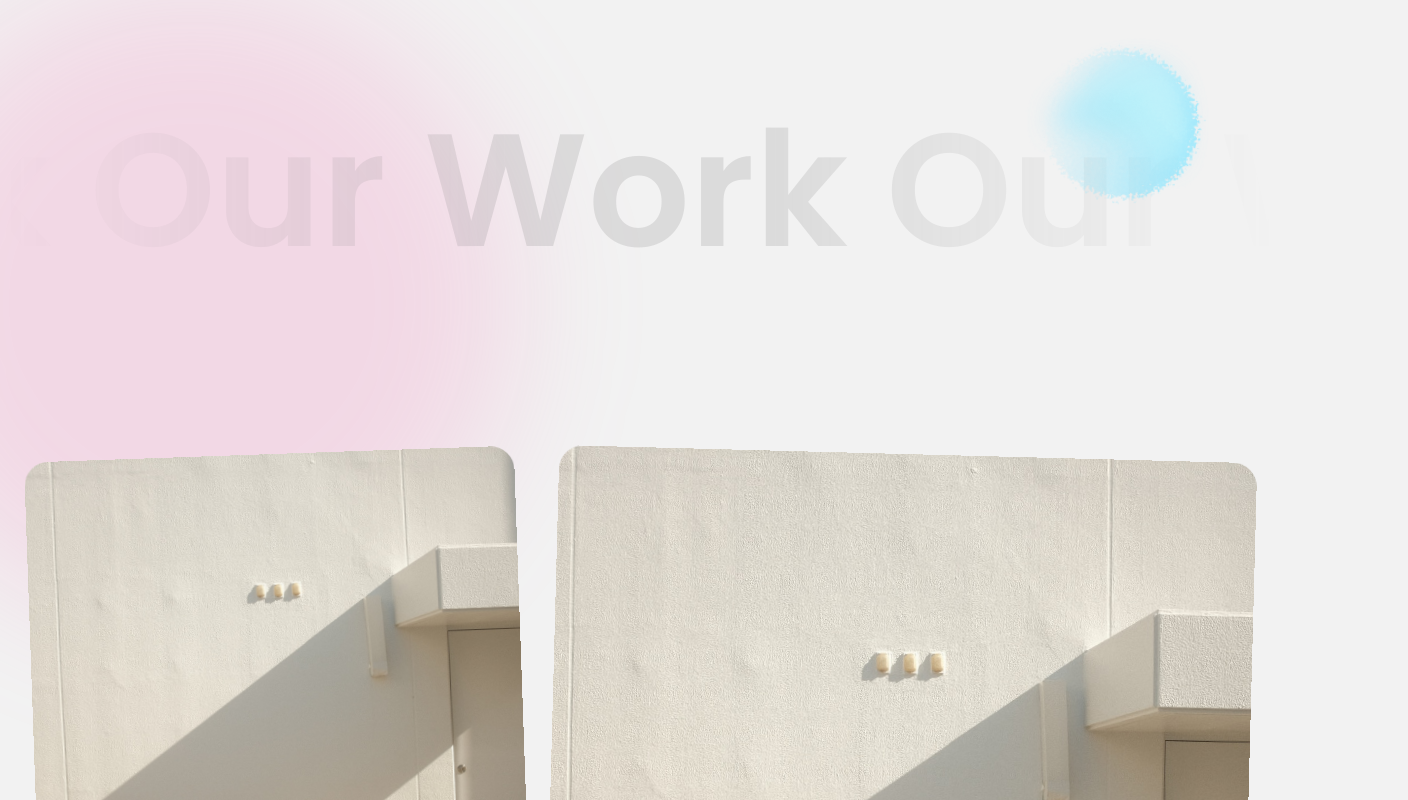
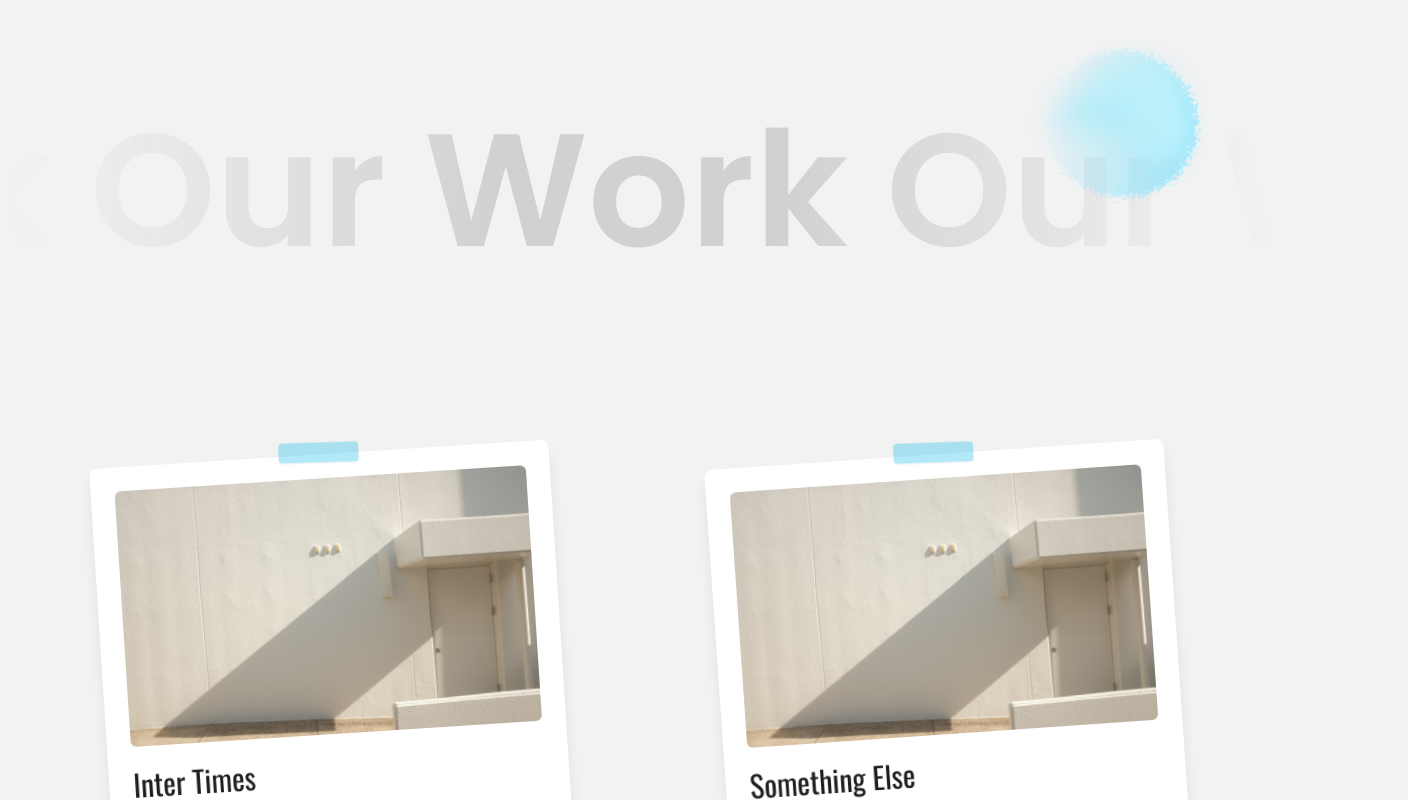
Before and after one commit to vatsalmotiani/thought-bubbles, a Next.js app: page / in a window 1280 px wide. Shown: the part 2000-2800 px from the top of the page, 1408 px wide, since content can reach past the window. Built offline with nearby package versions, Linux system fonts and the light colour scheme.

Commit message:
feat: Cursor effect

```diff
--- a/src/app/globals.css
+++ b/src/app/globals.css
@@ -87,3 +87,7 @@
 .animate-dash {
   animation: dash 4s linear infinite;
 }
+
+.cursor-effect-text {
+  /* Add this class to any element you want to trigger the cursor transformation */
+}
--- a/src/app/layout.jsx
+++ b/src/app/layout.jsx
@@ -8,6 +8,7 @@ import HomepageLoaderWrapper from "@/components/HomepageLoaderWrapper";
 import SpaceshipHunter from "@/components/SpaceshipHunter";
 import DesktopDockNavbar from "@/components/DesktopDockNavbar";
 import FloatingSidebar from "@/components/FloatingSidebar";
+import CustomCursor from "@/components/CustomCursor";
 
 export const metadata = {
   title: {
@@ -25,6 +26,7 @@ export default function RootLayout({ children }) {
     <html lang='en'>
       <body className='font-inter text-neutral-500 flex flex-col min-h-screen relative bg-tb-bg'>
         <BackgroundElements />
+        <CustomCursor />
         <SpaceshipHunter />
         <FloatingSidebar />
         {/* <Navbar /> */}
--- a/src/components/FloatingSidebar.jsx
+++ b/src/components/FloatingSidebar.jsx
@@ -72,7 +72,7 @@ export default function FloatingSidebar() {
           return (
             <li
               key={item.id}
-              className='pointer-events-auto'
+              className='pointer-events-auto cursor-effect-text'
             >
               <a
                 href={`#${item.id}`}
--- a/src/components/InfiniteScroller.jsx
+++ b/src/components/InfiniteScroller.jsx
@@ -40,7 +40,7 @@ const InfiniteScroller = ({ text }) => {
     <div className='relative w-full overflow-hidden py-20'>
       {/* Scroller with mask */}
       <div
-        className='relative opacity-20'
+        className='relative opacity-30'
         style={{
           WebkitMaskImage: "linear-gradient(to right, rgba(0,0,0,0) 0%, rgba(0,0,0,0.2) 10%, rgba(0,0,0,1) 40%, rgba(0,0,0,1) 60%, rgba(0,0,0,0.2) 90%, rgba(0,0,0,0) 100%)",
           WebkitMaskRepeat: "no-repeat",
@@ -51,7 +51,7 @@ const InfiniteScroller = ({ text }) => {
         }}
       >
         <motion.div
-          className='flex whitespace-nowrap '
+          className='flex whitespace-nowrap'
           animate={{ x: ["0%", "-100%"] }}
           transition={{ repeat: Infinity, duration: 12, ease: "linear" }}
         >
--- a/src/components/SpaceshipHunter.jsx
+++ b/src/components/SpaceshipHunter.jsx
@@ -166,7 +166,7 @@ const SpaceshipHunter = () => {
         )}
       </AnimatePresence>
 
-      <AnimatePresence>
+      {/* <AnimatePresence>
         {showForm && (
           <EnquireNowForm
             onClose={handleClose}
@@ -174,7 +174,7 @@ const SpaceshipHunter = () => {
             type='spaceship'
           />
         )}
-      </AnimatePresence>
+      </AnimatePresence> */}
     </>
   );
 };
--- a/src/components/WorkDisplayTiles.jsx
+++ b/src/components/WorkDisplayTiles.jsx
@@ -1,108 +1,131 @@
 "use client";
-import { useState, useMemo } from "react";
+import { useState } from "react";
+import { motion, AnimatePresence } from "framer-motion";
 import Image from "next/image";
-import { motion, AnimatePresence } from "framer-motion";
 import caseList from "@/data/caseList";
+import { ChevronLeft, ChevronRight } from "lucide-react";
 
-// --- helpers ---
-const sortedCases = [...caseList.filter((c) => c.favourite), ...caseList.filter((c) => !c.favourite)];
+const colors = ["#fff"]; // single white color
 
-// non-uniform mosaic patterns
-const pickPattern = (i) => {
-  const patterns = [
-    { col: 5, row: 2, rotate: -2 },
-    { col: 7, row: 3, rotate: 1.5 },
-    { col: 4, row: 2, rotate: -1 },
-    { col: 6, row: 2, rotate: 2 },
-    { col: 8, row: 3, rotate: -1.5 },
-  ];
-  return patterns[i % patterns.length];
+export default function PostItCards() {
+  const [activeCard, setActiveCard] = useState();
+  const [zoomedImage, setZoomedImage] = useState();
+  const [slideIndex, setSlideIndex] = useState(0);
+
+  const nextSlide = () => {
+    if (!activeCard) return;
+    setSlideIndex((prev) => (prev + 1) % (activeCard.slides?.length || 1));
   };
 
-// --- Tile ---
-const Tile = ({ item, index, isOpen, onToggle }) => {
-  const { col, row, rotate } = useMemo(() => pickPattern(index), [index]);
+  const prevSlide = () => {
+    if (!activeCard) return;
+    setSlideIndex((prev) => (prev === 0 ? (activeCard.slides?.length || 1) - 1 : prev - 1));
+  };
+
+  return (
+    <div className='relative grid grid-cols-1 md:grid-cols-2 gap-20 p-16 place-items-center'>
+      {caseList.map((card, index) => {
+        const randomRotate = (Math.random() - 0.5) * 10;
+        const randomX = (Math.random() - 0.5) * 40;
+        const randomY = (Math.random() - 0.5) * 40;
+        const bgColor = colors[index % colors.length];
 
         return (
           <motion.div
-      layout
-      className='relative rounded-3xl overflow-hidden cursor-pointer will-change-transform'
+            key={card.id}
+            className='relative cursor-pointer p-6 w-[460px] min-h-[420px] rounded-lg shadow-lg'
             style={{
-        gridColumn: `span ${col} / span ${col}`,
-        gridRow: `span ${row} / span ${row}`,
-        rotate,
+              backgroundColor: bgColor,
+              rotate: `${randomRotate}deg`,
+              transform: `translate(${randomX}px, ${randomY}px)`,
             }}
-      onClick={() => onToggle(item.id)}
-      initial={{ opacity: 0, y: 80 }}
+            onClick={() => {
+              setActiveCard(card);
+              setSlideIndex(0);
+            }}
+            initial={{ opacity: 0, y: 60 }}
             whileInView={{ opacity: 1, y: 0 }}
-      viewport={{ once: true, margin: "0px 0px -20% 0px" }}
-      transition={{ duration: 0.9, ease: "easeOut" }}
+            transition={{ duration: 0.6, type: "spring" }}
+            viewport={{ once: true }}
+          >
+            {/* Tape effect */}
+            <div className='absolute -top-3 left-1/2 -translate-x-1/2 w-20 h-5 bg-tb-blue/30 rounded-sm shadow-sm rotate-2' />
+
+            {/* Image */}
+            {card.img && (
+              <div className='relative w-full h-64 mb-5'>
+                <Image
+                  src={card.img}
+                  alt={card.name}
+                  fill
+                  className='object-cover rounded-md'
+                />
+              </div>
+            )}
+
+            <h3 className='font-oswald text-3xl text-[#1E1E1E]'>{card.name}</h3>
+            <p className='text-lg font-caveat text-[#333] mt-3 line-clamp-5'>{card.shortDescription || card.body}</p>
+          </motion.div>
+        );
+      })}
+
+      {/* Expanded Card */}
+      <AnimatePresence>
+        {activeCard && (
+          <motion.div
+            className='fixed inset-0 bg-black/60 flex items-center justify-center z-50'
+            initial={{ opacity: 0 }}
+            animate={{ opacity: 1 }}
+            exit={{ opacity: 0 }}
+            onClick={() => setActiveCard(null)}
+          >
+            <motion.div
+              className='relative bg-white rounded-xl shadow-xl w-[90%] md:w-[80%] max-w-5xl max-h-[90vh] overflow-hidden flex flex-col'
+              initial={{ scale: 0.9, rotate: -1 }}
+              animate={{ scale: 1, rotate: 0 }}
+              exit={{ scale: 0.9, rotate: 1 }}
+              transition={{ duration: 0.35, type: "spring" }}
+              onClick={(e) => e.stopPropagation()}
+            >
+              {/* Paper Tape */}
+              <div className='absolute -top-5 left-1/2 -translate-x-1/2 w-32 h-6 bg-[#e6d5ac] rounded-sm shadow-md rotate-2' />
+
+              {/* Carousel Content */}
+              <div className='relative flex-1 flex items-center overflow-hidden'>
+                <AnimatePresence mode='wait'>
+                  <motion.div
+                    key={slideIndex}
+                    className='w-full p-10 overflow-y-auto'
+                    initial={{ x: 200, opacity: 0 }}
+                    animate={{ x: 0, opacity: 1 }}
+                    exit={{ x: -200, opacity: 0 }}
+                    transition={{ duration: 0.4 }}
                   >
                     {/* Image */}
-      <motion.div
-        layout
-        className='relative w-full h-full min-h-[200px] md:min-h-[280px] lg:min-h-[320px]'
-      >
+                    {activeCard.img && (
+                      <div className='relative w-full h-80 mb-6 rounded-lg overflow-hidden'>
                         <Image
-          src={item.img}
-          alt={item.name}
+                          src={activeCard.img}
+                          alt={activeCard.name}
                           fill
                           className='object-cover'
                         />
-      </motion.div>
-
-      {/* Title overlay */}
-      {!isOpen && <div className='absolute bottom-4 left-4 text-white text-xl md:text-2xl font-semibold drop-shadow-[0_2px_8px_rgba(0,0,0,0.65)]'>{item.name}</div>}
-
-      {/* Expanded content */}
-      <AnimatePresence>
-        {isOpen && (
-          <motion.div
-            layout
-            initial={{ opacity: 0 }}
-            animate={{ opacity: 1 }}
-            exit={{ opacity: 0 }}
-            transition={{ duration: 0.6 }}
-            className='absolute inset-0 bg-white p-6 md:p-10 overflow-y-auto rounded-3xl'
-          >
-            <div className='flex justify-between items-start gap-4 mb-6'>
-              <h3 className='text-2xl md:text-3xl font-bold leading-tight'>{item.name}</h3>
-              <button
-                onClick={(e) => {
-                  e.stopPropagation();
-                  onToggle(null);
-                }}
-                className='text-xl font-bold text-neutral-500 hover:text-black'
-              >
-                ✕
-              </button>
-            </div>
-
-            {item.shortDescription && <p className='text-neutral-700 mb-4'>{item.shortDescription}</p>}
-
-            {item.client?.name && (
-              <div className='flex items-center gap-3 mb-4'>
-                {item.client.logo && (
-                  <Image
-                    src={item.client.logo}
-                    alt={item.client.name}
-                    width={40}
-                    height={40}
-                    className='rounded-full border'
-                  />
-                )}
-                <span className='font-medium'>{item.client.name}</span>
                       </div>
                     )}
 
-            <p className='text-neutral-600 leading-relaxed mb-6'>{item.body}</p>
+                    {/* Title + Body */}
+                    <h2 className='font-oswald text-4xl text-[#1E1E1E] mb-6'>{activeCard.name}</h2>
+                    <p className='text-2xl font-caveat text-[#444] leading-relaxed'>{activeCard.slides?.[slideIndex] || activeCard.body}</p>
 
-            {item.gallery?.length > 0 && (
-              <div className='grid grid-cols-2 sm:grid-cols-3 gap-4 mb-6'>
-                {item.gallery.map((img, idx) => (
-                  <div
+                    {/* Gallery */}
+                    {activeCard.gallery?.length > 0 && (
+                      <div className='flex flex-wrap gap-5 mt-6'>
+                        {activeCard.gallery.map((img, idx) => (
+                          <motion.div
                             key={idx}
-                    className='relative w-full h-32 sm:h-40 rounded-lg overflow-hidden'
+                            className='relative w-40 h-40 cursor-pointer rounded-md overflow-hidden'
+                            whileHover={{ scale: 1.05 }}
+                            onClick={() => setZoomedImage(img)}
                           >
                             <Image
                               src={img}
@@ -110,64 +133,64 @@ const Tile = ({ item, index, isOpen, onToggle }) => {
                               fill
                               className='object-cover'
                             />
-                  </div>
-                ))}
-              </div>
-            )}
-
-            {item.metrics?.length > 0 && (
-              <div className='grid sm:grid-cols-2 gap-4'>
-                {item.metrics.map((m, idx) => (
-                  <div
-                    key={idx}
-                    className='p-4 rounded-lg border bg-neutral-50'
-                  >
-                    <div className='text-sm text-neutral-500'>{m.metric}</div>
-                    <div className='font-semibold'>{m.value}</div>
-                  </div>
+                          </motion.div>
                         ))}
                       </div>
                     )}
                   </motion.div>
+                </AnimatePresence>
+
+                {/* Nav Arrows */}
+                {activeCard.slides?.length > 1 && (
+                  <>
+                    <button
+                      onClick={prevSlide}
+                      className='absolute left-4 top-1/2 -translate-y-1/2 bg-black/40 hover:bg-black/70 text-white p-3 rounded-full'
+                    >
+                      <ChevronLeft size={28} />
+                    </button>
+                    <button
+                      onClick={nextSlide}
+                      className='absolute right-4 top-1/2 -translate-y-1/2 bg-black/40 hover:bg-black/70 text-white p-3 rounded-full'
+                    >
+                      <ChevronRight size={28} />
+                    </button>
+                  </>
+                )}
+              </div>
+            </motion.div>
+          </motion.div>
         )}
       </AnimatePresence>
+
+      {/* Zoomed Gallery Image */}
+      <AnimatePresence>
+        {zoomedImage && (
+          <motion.div
+            className='fixed inset-0 bg-black/80 flex items-center justify-center z-[60]'
+            initial={{ opacity: 0 }}
+            animate={{ opacity: 1 }}
+            exit={{ opacity: 0 }}
+            onClick={() => setZoomedImage(null)}
+          >
+            <motion.div
+              className='relative w-[85%] h-[85%]'
+              initial={{ scale: 0.9 }}
+              animate={{ scale: 1 }}
+              exit={{ scale: 0.9 }}
+              transition={{ duration: 0.3 }}
+              onClick={(e) => e.stopPropagation()}
+            >
+              <Image
+                src={zoomedImage}
+                alt='zoomed'
+                fill
+                className='object-contain rounded-lg'
+              />
             </motion.div>
-  );
-};
-
-// --- Main ---
-export default function WorkDisplayTiles() {
-  const [openId, setOpenId] = useState(null);
-
-  return (
-    <section className='relative min-h-screen py-16'>
-      {/* funky glowing bg */}
-      <div className='pointer-events-none absolute inset-0 -z-10'>
-        <div className='absolute top-[-10%] left-[-10%] h-[40rem] w-[40rem] rounded-full bg-pink-400/20 blur-3xl' />
-        <div className='absolute bottom-[-10%] right-[-10%] h-[36rem] w-[36rem] rounded-full bg-cyan-400/20 blur-3xl' />
+          </motion.div>
+        )}
+      </AnimatePresence>
     </div>
-
-      <motion.div
-        layout
-        className='
-          mx-auto max-w-7xl px-4 md:px-8
-          grid auto-rows-[140px]
-          sm:auto-rows-[180px] md:auto-rows-[200px] lg:auto-rows-[220px]
-          grid-cols-1 sm:grid-cols-6 lg:grid-cols-12
-          gap-5 md:gap-7
-          [grid-auto-flow:dense]
-        '
-      >
-        {sortedCases.map((item, i) => (
-          <Tile
-            key={item.id}
-            item={item}
-            index={i}
-            isOpen={openId === item.id}
-            onToggle={setOpenId}
-          />
-        ))}
-      </motion.div>
-    </section>
   );
 }
```
Also changed, not shown: src/components/CustomCursor.jsx (added, +83 -0 lines). Lines whose indentation alone changed are shown as unchanged.
